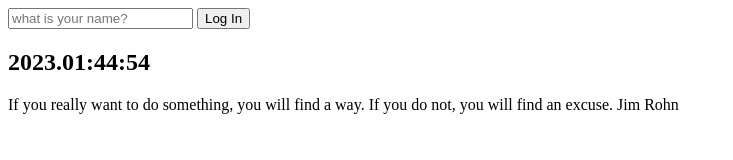
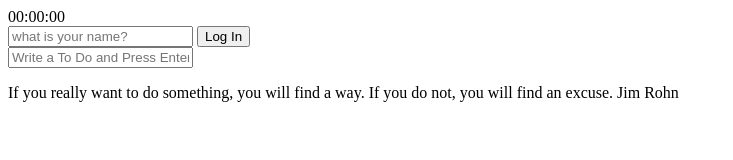
Before and after one commit to junyoung144/Chrome-JavaScript, a plain HTML site: page index.html in a window 1280 px wide. Shown: the whole page, without its empty margins (0-733 px from the left). Drawn offline with Linux system fonts and the light colour scheme.

Commit message:
Update index.html

```diff
--- a/index.html
+++ b/index.html
@@ -8,6 +8,7 @@
     <title>Momentum</title>
   </head>
   <body>
+    <span id="clock">00:00:00</span>
     <form class="hidden" id="login-form">
       <input
         required
@@ -17,8 +18,13 @@
       />
       <input type="submit" value="Log In" />
     </form>
+
     <h1 id="greeting" class="hidden"></h1>
-    <h2 id="clock">00:00:00</h2>
+
+    <form id="todo-form">
+      <input type="text" placeholder="Write a To Do and Press Enter" />
+    </form>
+    <ul id="todo-list"></ul>
     <div id="quote">
       <span></span>
       <span></span>
@@ -27,5 +33,6 @@
     <script src="js/clock.js"></script>
     <script src="js/quotes.js"></script>
     <script src="js/background.js"></script>
+    <script src="js/todo.js"></script>
   </body>
 </html>
```
